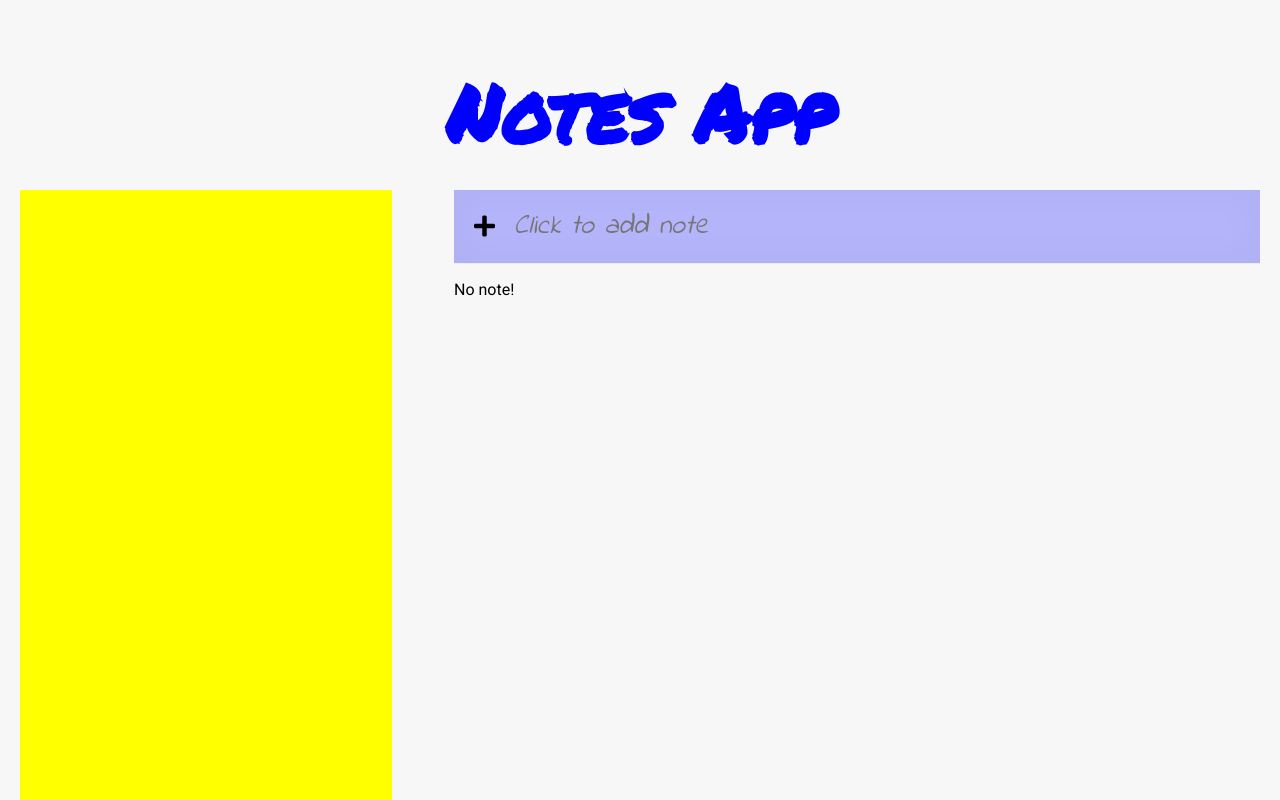
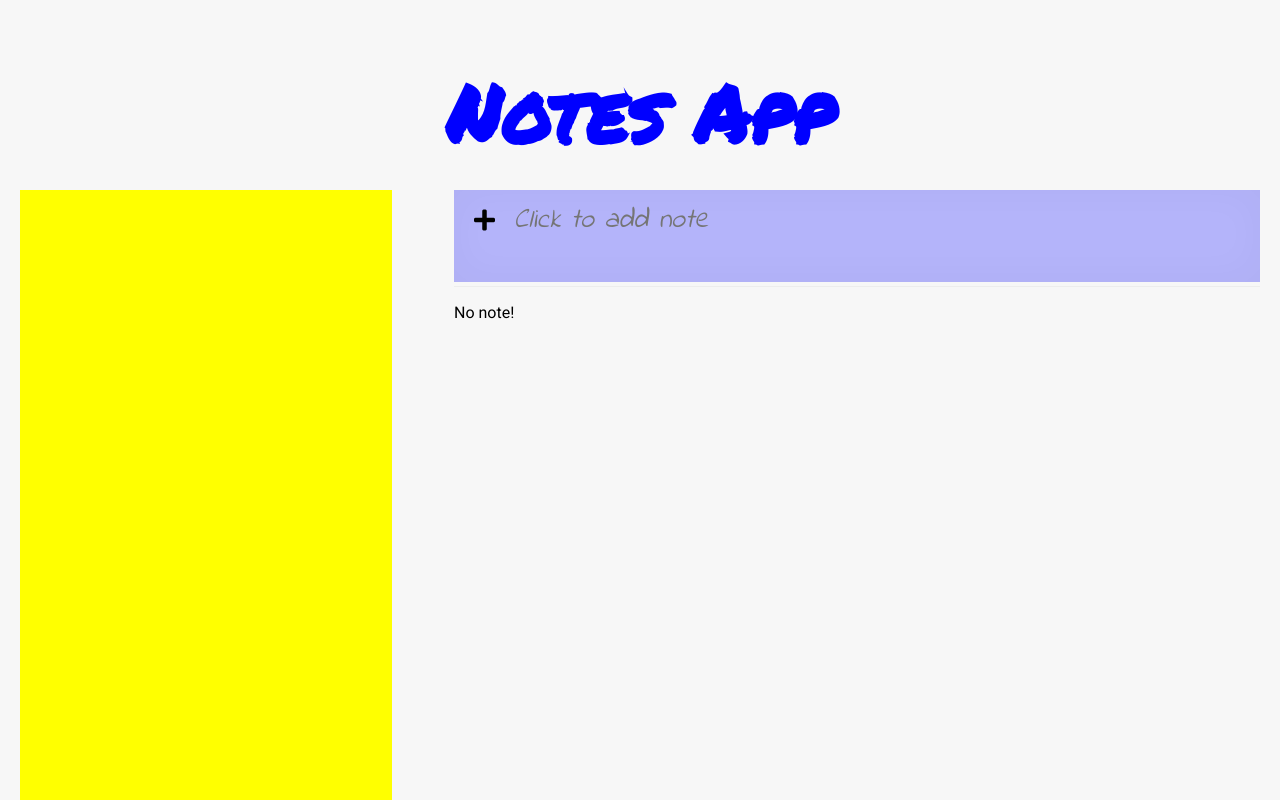
Before and after one commit to tolochenkovad/notesReact, a React (Create React App) app: page / in a window 1280 px wide. Shown: the top 800 px of the page. Built offline with nearby package versions, Linux system fonts and the light colour scheme.

Commit message:
update textarea

```diff
--- a/src/components/AddNote/AddNote.jsx
+++ b/src/components/AddNote/AddNote.jsx
@@ -1,10 +1,10 @@
 import React, { useState } from 'react';
-import PropTypes from 'prop-types';
+import PropTypes from 'prop-types';import { log } from 'util';
+
 import './AddNote.scss'
 
 const useInputValue = (defaultValue = '') => {
     const [value, setValue] = useState(defaultValue);
-
     return {
         bind: {
             value,
@@ -17,20 +17,56 @@ const useInputValue = (defaultValue = '') => {
 };
 
 const AddNote = ({ onCreate }) => {
-    const input = useInputValue('');
+    const textarea = useInputValue('');
+    const refTextarea = React.createRef();
+    const refBtn = React.createRef();
+    const refForm = React.createRef();
+
     const submitHandler = (e) => {
         e.preventDefault();
-        if (input.value().trim()) {
-            onCreate(input.value())
-            input.clear()
+        refTextarea.current.classList.remove('fullView');
+        if (textarea.value().trim()) {
+            onCreate(textarea.value())
+            textarea.clear()
         }
     };
+
+
+
+    const setFullView = e => {
+        e.target.classList.add('fullView');
+    }
+
+    const setShortView = e => {
+        e.target.classList.remove('fullView');
+        refBtn.current.click();
+    }
+
+    const onPressEnter = e => {
+        if( e.keyCode === 13 ) {
+            e.preventDefault();
+            refBtn.current.click();
+        }
+    }
+
+    const onPressKey = e => {
+        e.target.classList.add('fullView');
+    }
 
     return (
         <div className="addNote">
             <i className="fas fa-plus" />
-            <form onSubmit={submitHandler}>
-                <input className="addNote__input" {...input.bind} />
+            <form ref={refForm} onSubmit={submitHandler}>
+
+            <textarea ref={refTextarea}
+                onFocus={setFullView}
+                onBlur={setShortView}
+                onKeyDown={onPressEnter}
+                onKeyPress={onPressKey}
+                className="addNote__textarea"
+                {...textarea.bind} />
+
+            <button ref={refBtn} className="addNote__btn" type="submit">Add Note</button>
             </form>
         </div>
     )
--- a/src/components/AddNote/AddNote.scss
+++ b/src/components/AddNote/AddNote.scss
@@ -1,9 +1,11 @@
 .addNote {
     position: relative;
     border-bottom: 1px solid #ededed;
-    &__input{
+    &__textarea{
         font-family: 'Indie Flower', cursive;
-        padding: 16px 16px 16px 60px;
+        padding: 0;
+        padding-top: 10px;
+        padding-left: 60px;
         border: none;
         background: #b4b4fa;
         width: 100%;
@@ -11,25 +13,32 @@
         font-size: 28px;
         font-style: italic;
         box-shadow: inset 0 -2px 40px rgba(0,0,0,0.03);
+        resize: none;
+    }
+    &__btn{
+        display: none;
     }
 }
-  .todo-input::-webkit-input-placeholder {
+.fullView{
+    padding: 10px 16px 120px 60px;
+}
+  .todo-textarea::-webkit-input-placeholder {
     font-family: 'Indie Flower', cursive;
   }
-  .todo-input::-moz-placeholder {
+  .todo-textarea::-moz-placeholder {
     font-family: 'Indie Flower', cursive;
   }
-  .todo-input:-moz-placeholder {
+  .todo-textarea:-moz-placeholder {
     font-family: 'Indie Flower', cursive;
   }
-  .todo-input:-ms-input-placeholder {
+  .todo-textarea:-ms-input-placeholder {
     font-family: 'Indie Flower', cursive;
   }
 
   .fa-plus {
     position: absolute;
     font-size: 24px;
-    top: 50%;
+    top: 30px;
     transform: translateY(-50%);
     left: 20px;
   }
```
